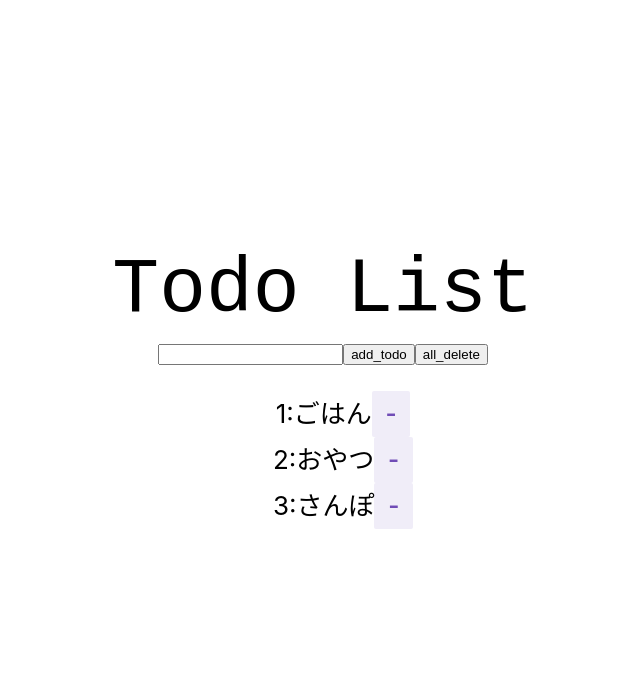
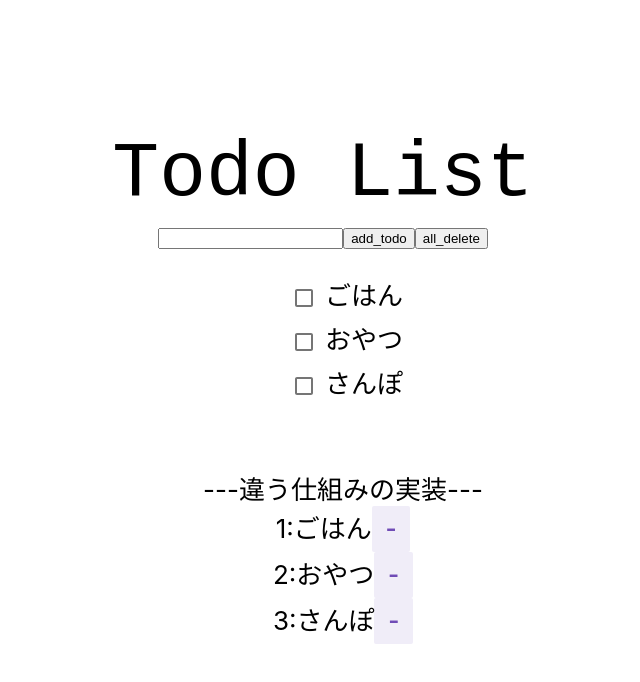
Before and after one commit to asagaorino0/react-redux-master, a React (Create React App) app: page / in a window 1280 px wide. Shown: the top 682 px of the page, without its empty margins (317-957 px from the left). Built offline with nearby package versions, Linux system fonts and the light colour scheme.

Commit message:
[add]12_NOMAL続：ちょっと修正を修正_id

```diff
--- a/src/features/counter/Todo.js
+++ b/src/features/counter/Todo.js
@@ -14,8 +14,25 @@ export function Todo() {
   const [del, setDel] = useState('');
   const [auth, setAuth] = React.useState(false);
   const addClick = () => {
-    dispatch(add_todo({ id: todos.length + 1, todo: event, complete, auth }))
-  }
+    const add =
+      todos
+        .map(todos => {
+          return (
+            todos.id
+          )
+        })
+    console.log('includes:', add.includes(todos.length + 1), todos.length + 2)
+    const max = Math.max(...add)
+    console.log('max', add, max)//確認用
+    if ((add.includes(todos.length + 1)) === true)
+      dispatch(add_todo({
+        id: max + 1, todo: event, complete, auth
+      }))
+    else
+      dispatch(add_todo({
+        id: todos.length + 1, todo: event, complete, auth
+      }))
+  };
   const allDelete = () => {
     dispatch(all_delete());
   };
@@ -50,6 +67,33 @@ export function Todo() {
         </button>
       <ul>
         {
+          todos.map(item => {
+            return (
+              <div key={item.id} >
+                <Checkbox
+                  onChange={() => check(item.id)}
+                  color="primary"
+                  inputProps={{ 'aria-label': 'primary checkbox' }}
+                />
+                {/* {item.id}: */}
+                {item.todo}
+
+                {item.auth &&
+                  <button
+                    className={styles.button}
+                    aria-label="Decrement value" onClick={() => delClick(item.todo)} >-</button>
+                  // <IconButton aria-label="delete" >
+                  //   <DeleteIcon onClick={() => delClick(item.todo)} />
+                  // </IconButton>
+                }
+              </div>
+            )
+          })
+        }
+        <br />
+        <br />
+        ---違う仕組みの実装---
+                {
           todos
             .filter((todo) => todo.complete === false)
             .map(item => {
```
